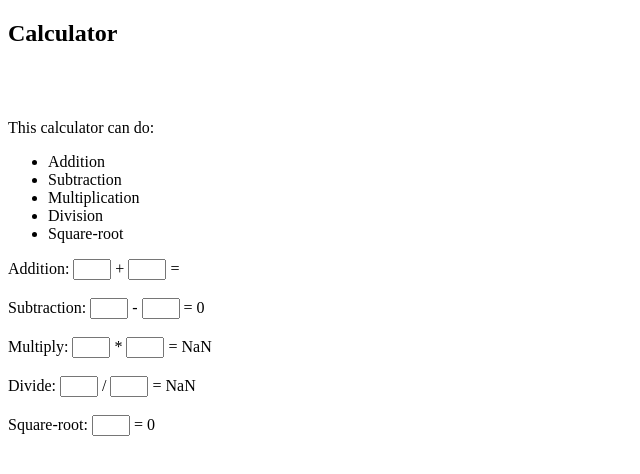
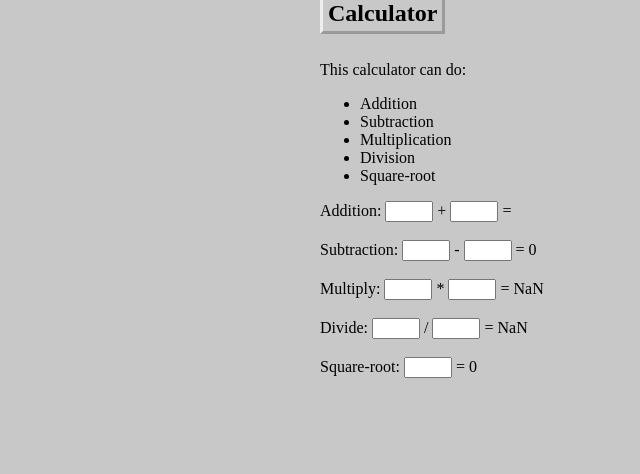
Before and after one commit to DennisMarkham/Angular_Calc_RegUpload, a plain HTML site: page index.html in a window 1280 px wide. Shown: the whole page, without its empty margins (0-640 px from the left). Drawn offline with nearby package versions, Linux system fonts and the light colour scheme.

Commit message:
Update index.html

```diff
--- a/index.html
+++ b/index.html
@@ -5,8 +5,37 @@
 <style>
 input
 {
-  width: 30px;
+  width: 40px;
 }
+
+body
+{
+  background-color: rgb(200, 200, 200);
+}
+
+ @media only screen and (min-width: 600px) {
+  body{
+  margin-left: 50px;
+}
+
+ @media only screen and (min-width: 1200px) {
+  body{
+  margin: 0;
+  position: absolute;
+  /*top: 50%;*/
+  left: 25%;
+  /*transform: translate(-50%, 0%);*/
+
+h2
+{
+  border-style:outset;
+  display:inline;
+  padding: 5px;
+}
+
+}
+
+
 </style>
 </head>
 <body ng-app="myApp">
@@ -51,6 +80,8 @@ Square-root:
 <script>
 var app = angular.module('myApp', []);
 app.controller('myCtrl', function($scope) {
+  // $scope.ad1 = parseFloat(ad1);
+  // $scope.ad2 = parseFloat(ad2);
   $scope.toBeRooted = "";
   $scope.squareRooting = function() {
     console.log("Function firing");
```
